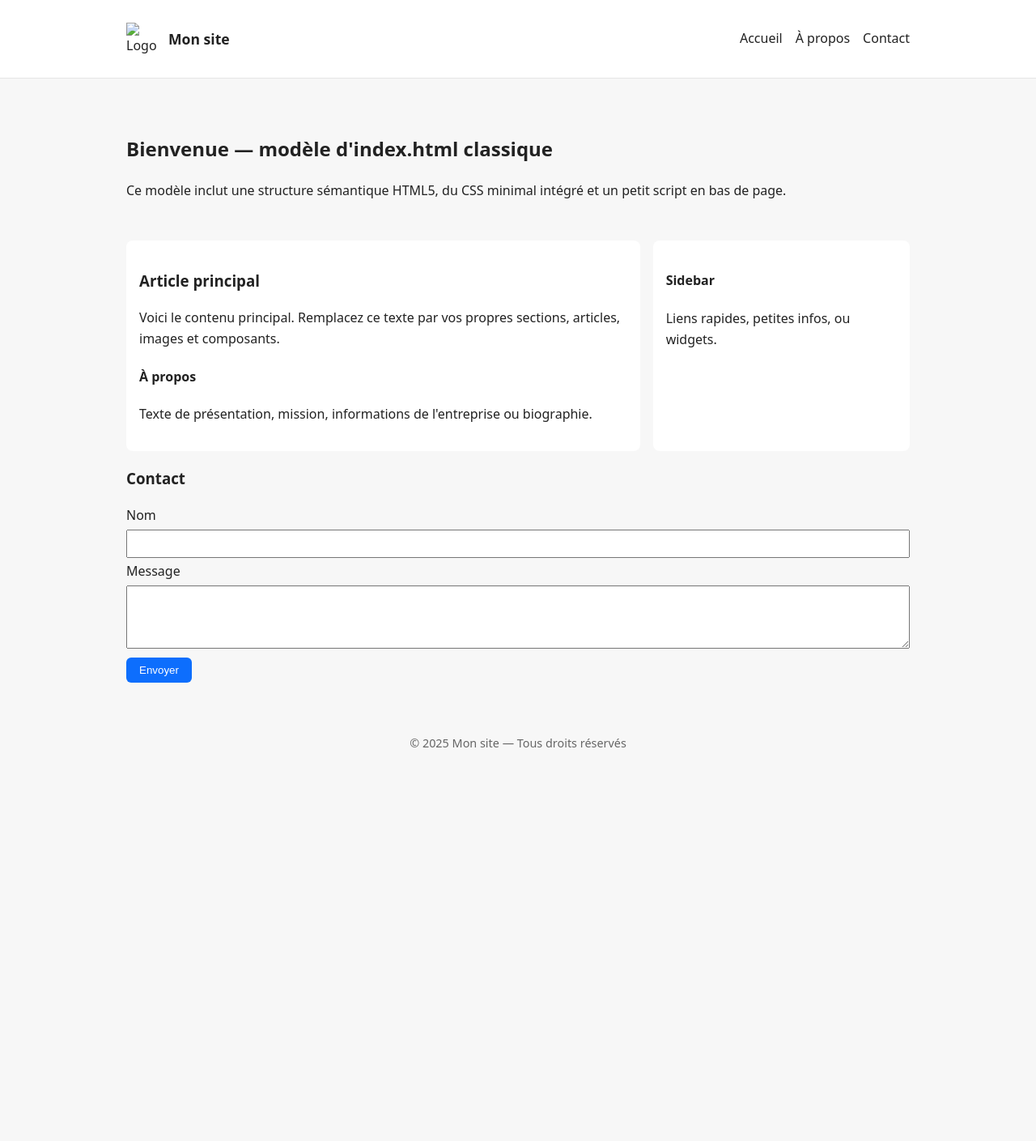
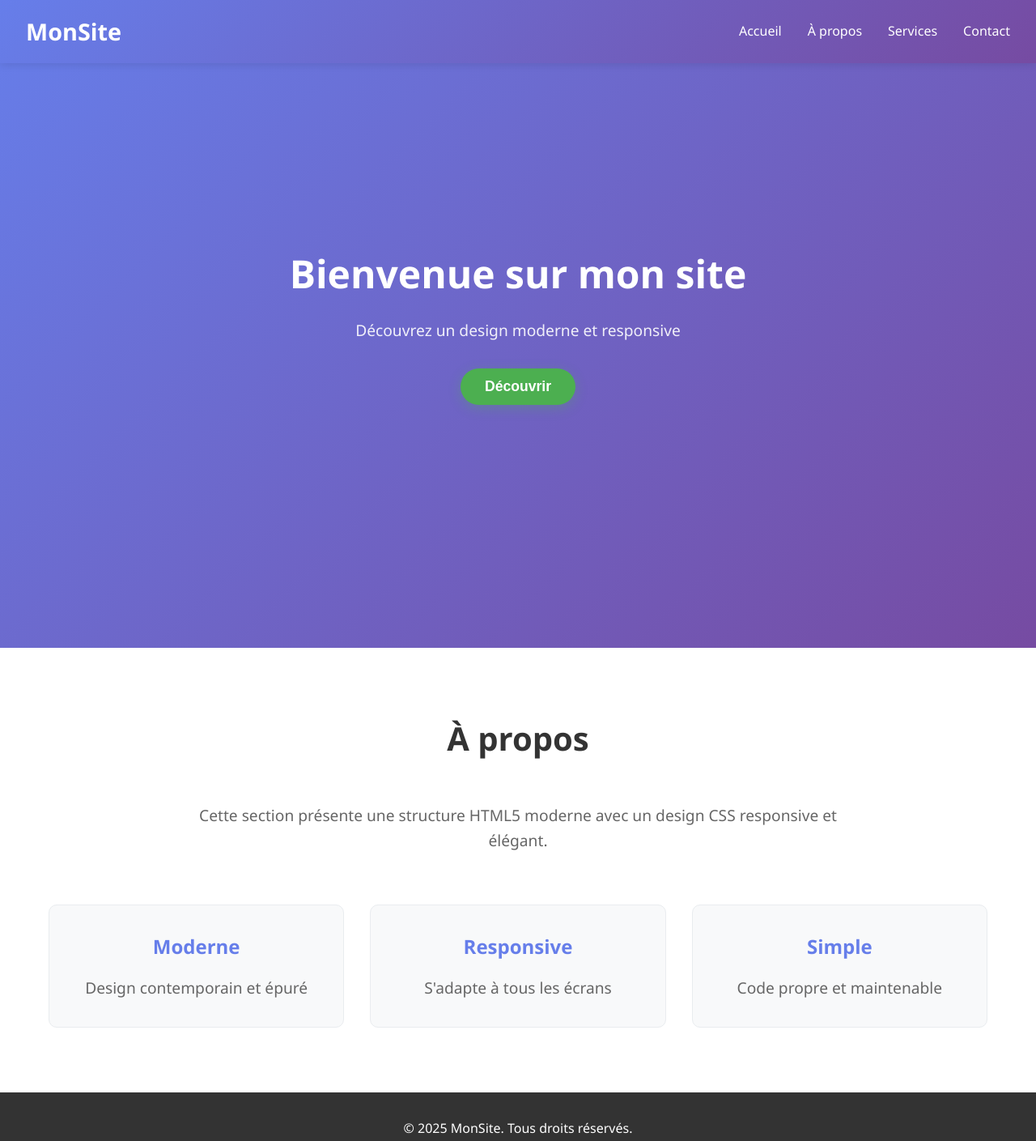
Before and after one commit to axel-g-dev/MonSiteWeb, a plain HTML site: page index.html in a window 1280 px wide. Shown: the whole page at 81% size. Before the commit the page ends 975 px from the top, so only its background shows below. Drawn offline with Linux system fonts and the light colour scheme.

Commit message:
Le style.css a été ajouté, index.php a été modifié.

```diff
--- a/index.html
+++ b/index.html
@@ -1,99 +1,63 @@
-<!doctype html>
+<!DOCTYPE html>
 <html lang="fr">
 <head>
-  <meta charset="utf-8">
-  <meta http-equiv="X-UA-Compatible" content="IE=edge">
-  <meta name="viewport" content="width=device-width, initial-scale=1">
-  <title>Mon site — Accueil</title>
-  <meta name="description" content="Page d'accueil classique — modèle HTML5 simple">
-  <!-- Fichier CSS externe recommandé : styles.css -->
-  <style>
-    /* CSS minimal intégré pour prototype — déplacer dans styles.css si besoin */
-    :root{--bg:#f7f7f7;--card:#ffffff;--accent:#0d6efd;--text:#222}
-    *{box-sizing:border-box}
-    body{font-family:system-ui, -apple-system, "Segoe UI", Roboto, "Helvetica Neue", Arial;line-height:1.6;margin:0;background:var(--bg);color:var(--text)}
-    .container{max-width:1000px;margin:0 auto;padding:1rem}
-    header{background:var(--card);border-bottom:1px solid #e6e6e6}
-    .brand{display:flex;align-items:center;gap:.75rem;padding:.75rem 0}
-    nav ul{list-style:none;padding:0;margin:0;display:flex;gap:1rem}
-    a{color:inherit;text-decoration:none}
-    .hero{padding:2rem 0}
-    .grid{display:grid;grid-template-columns:2fr 1fr;gap:1rem}
-    article{background:var(--card);padding:1rem;border-radius:8px}
-    aside{background:var(--card);padding:1rem;border-radius:8px}
-    footer{padding:1rem 0;text-align:center;font-size:.9rem;color:#666}
-    @media (max-width:720px){.grid{grid-template-columns:1fr}}
-  </style>
+    <meta charset="UTF-8">
+    <meta name="viewport" content="width=device-width, initial-scale=1.0">
+    <meta name="description" content="Site web simple et moderne">
+    <meta name="author" content="Votre nom">
+    <title>Mon Site Web</title>
+    <link rel="stylesheet" href="style.css">
 </head>
 <body>
     <header>
-    <div class="container">
-      <div class="brand">
-        <img src="" alt="Logo" width="40" height="40" aria-hidden="true">
-        <h1 style="font-size:1.1rem;margin:0">Mon site</h1>
-        <nav style="margin-left:auto" aria-label="Navigation principale">
-          <ul>
-            <li><a href="#">Accueil</a></li>
+        <nav>
+            <div class="logo">
+                <h1>MonSite</h1>
+            </div>
+            <ul class="nav-links">
+                <li><a href="#accueil">Accueil</a></li>
                 <li><a href="#about">À propos</a></li>
+                <li><a href="#services">Services</a></li>
                 <li><a href="#contact">Contact</a></li>
             </ul>
         </nav>
+    </header>
+
+    <main>
+        <section id="accueil" class="hero">
+            <div class="hero-content">
+                <h2>Bienvenue sur mon site</h2>
+                <p>Découvrez un design moderne et responsive</p>
+                <button class="cta-button">Découvrir</button>
+            </div>
+        </section>
+
+        <section id="about" class="about">
+            <div class="container">
+                <h2>À propos</h2>
+                <p>Cette section présente une structure HTML5 moderne avec un design CSS responsive et élégant.</p>
+                <div class="features">
+                    <div class="feature-card">
+                        <h3>Moderne</h3>
+                        <p>Design contemporain et épuré</p>
+                    </div>
+                    <div class="feature-card">
+                        <h3>Responsive</h3>
+                        <p>S'adapte à tous les écrans</p>
+                    </div>
+                    <div class="feature-card">
+                        <h3>Simple</h3>
+                        <p>Code propre et maintenable</p>
                     </div>
                 </div>
-  </header>
-
-  <main class="container">
-    <section class="hero">
-      <h2>Bienvenue — modèle d'index.html classique</h2>
-      <p>Ce modèle inclut une structure sémantique HTML5, du CSS minimal intégré et un petit script en bas de page.</p>
-    </section>
-
-    <div class="grid">
-      <article>
-        <h3>Article principal</h3>
-        <p>Voici le contenu principal. Remplacez ce texte par vos propres sections, articles, images et composants.</p>
-        <h4 id="about">À propos</h4>
-        <p>Texte de présentation, mission, informations de l'entreprise ou biographie.</p>
-      </article>
-
-      <aside>
-        <h4>Sidebar</h4>
-        <p>Liens rapides, petites infos, ou widgets.</p>
-      </aside>
             </div>
-
-    <section id="contact" style="margin-top:1rem">
-      <h3>Contact</h3>
-      <form>
-        <label for="name">Nom</label><br>
-        <input id="name" name="name" type="text" required style="width:100%;padding:.5rem;margin:.25rem 0"><br>
-        <label for="message">Message</label><br>
-        <textarea id="message" name="message" rows="4" style="width:100%;padding:.5rem;margin:.25rem 0"></textarea><br>
-        <button type="submit" style="padding:.5rem 1rem;background:var(--accent);color:#fff;border:none;border-radius:6px">Envoyer</button>
-      </form>
         </section>
     </main>
 
     <footer>
         <div class="container">
-      <p>&copy; <span id="year"></span> Mon site — Tous droits réservés</p>
+            <p>&copy; 2025 MonSite. Tous droits réservés.</p>
         </div>
     </footer>
-
-  <script>
-    // JS minimal : insère l'année courante et gère un comportement basique
-    document.addEventListener('DOMContentLoaded', function(){
-      document.getElementById('year').textContent = new Date().getFullYear();
-
-      // Exemple : soumission de formulaire (prévenir rechargement pour prototype)
-      var form = document.querySelector('form');
-      if(form){
-        form.addEventListener('submit', function(e){
-          e.preventDefault();
-          alert('Merci — le formulaire a été (simulé) envoyé.');
-        });
-      }
-    });
-  </script>
 </body>
 </html>
--- /dev/null
+++ b/style.css
@@ -0,0 +1,199 @@
+/* Reset et styles de base */
+* {
+    margin: 0;
+    padding: 0;
+    box-sizing: border-box;
+}
+
+body {
+    font-family: 'Segoe UI', Tahoma, Geneva, Verdana, sans-serif;
+    line-height: 1.6;
+    color: #333;
+    background-color: #f8f9fa;
+}
+
+.container {
+    max-width: 1200px;
+    margin: 0 auto;
+    padding: 0 20px;
+}
+
+/* Header et Navigation */
+header {
+    background: linear-gradient(135deg, #667eea 0%, #764ba2 100%);
+    box-shadow: 0 2px 10px rgba(0,0,0,0.1);
+    position: fixed;
+    width: 100%;
+    top: 0;
+    z-index: 1000;
+}
+
+nav {
+    display: flex;
+    justify-content: space-between;
+    align-items: center;
+    padding: 1rem 2rem;
+}
+
+.logo h1 {
+    color: white;
+    font-size: 1.8rem;
+    font-weight: 700;
+}
+
+.nav-links {
+    display: flex;
+    list-style: none;
+    gap: 2rem;
+}
+
+.nav-links a {
+    color: white;
+    text-decoration: none;
+    font-weight: 500;
+    transition: color 0.3s ease;
+}
+
+.nav-links a:hover {
+    color: #a8b8ff;
+}
+
+/* Section Hero */
+.hero {
+    background: linear-gradient(135deg, #667eea 0%, #764ba2 100%);
+    height: 100vh;
+    display: flex;
+    align-items: center;
+    justify-content: center;
+    text-align: center;
+    color: white;
+}
+
+.hero-content h2 {
+    font-size: 3rem;
+    margin-bottom: 1rem;
+    font-weight: 700;
+}
+
+.hero-content p {
+    font-size: 1.2rem;
+    margin-bottom: 2rem;
+    opacity: 0.9;
+}
+
+/* Boutons */
+.cta-button {
+    background: #4CAF50;
+    color: white;
+    padding: 12px 30px;
+    border: none;
+    border-radius: 25px;
+    font-size: 1.1rem;
+    font-weight: 600;
+    cursor: pointer;
+    transition: all 0.3s ease;
+    box-shadow: 0 4px 15px rgba(76, 175, 80, 0.3);
+}
+
+.cta-button:hover {
+    background: #45a049;
+    transform: translateY(-2px);
+    box-shadow: 0 6px 20px rgba(76, 175, 80, 0.4);
+}
+
+/* Section About */
+.about {
+    padding: 80px 0;
+    background: white;
+}
+
+.about h2 {
+    text-align: center;
+    font-size: 2.5rem;
+    margin-bottom: 3rem;
+    color: #333;
+}
+
+.about p {
+    text-align: center;
+    font-size: 1.2rem;
+    margin-bottom: 4rem;
+    color: #666;
+    max-width: 800px;
+    margin-left: auto;
+    margin-right: auto;
+}
+
+/* Cartes de fonctionnalités */
+.features {
+    display: grid;
+    grid-template-columns: repeat(auto-fit, minmax(300px, 1fr));
+    gap: 2rem;
+    margin-top: 3rem;
+}
+
+.feature-card {
+    background: #f8f9fa;
+    padding: 2rem;
+    border-radius: 10px;
+    text-align: center;
+    transition: transform 0.3s ease, box-shadow 0.3s ease;
+    border: 1px solid #e9ecef;
+}
+
+.feature-card:hover {
+    transform: translateY(-5px);
+    box-shadow: 0 10px 25px rgba(0,0,0,0.1);
+}
+
+.feature-card h3 {
+    color: #667eea;
+    font-size: 1.5rem;
+    margin-bottom: 1rem;
+}
+
+.feature-card p {
+    color: #666;
+    margin: 0;
+}
+
+/* Footer */
+footer {
+    background: #333;
+    color: white;
+    text-align: center;
+    padding: 2rem 0;
+}
+
+/* Responsive Design */
+@media (max-width: 768px) {
+    .nav-links {
+        display: none;
+    }
+
+    .hero-content h2 {
+        font-size: 2rem;
+    }
+
+    .hero-content p {
+        font-size: 1rem;
+    }
+
+    .features {
+        grid-template-columns: 1fr;
+    }
+
+    nav {
+        padding: 1rem;
+    }
+}
+
+@media (max-width: 480px) {
+    .hero-content h2 {
+        font-size: 1.5rem;
+    }
+
+    .about h2 {
+        font-size: 2rem;
+    }
+}
```
Lines whose indentation alone changed are shown as unchanged.
